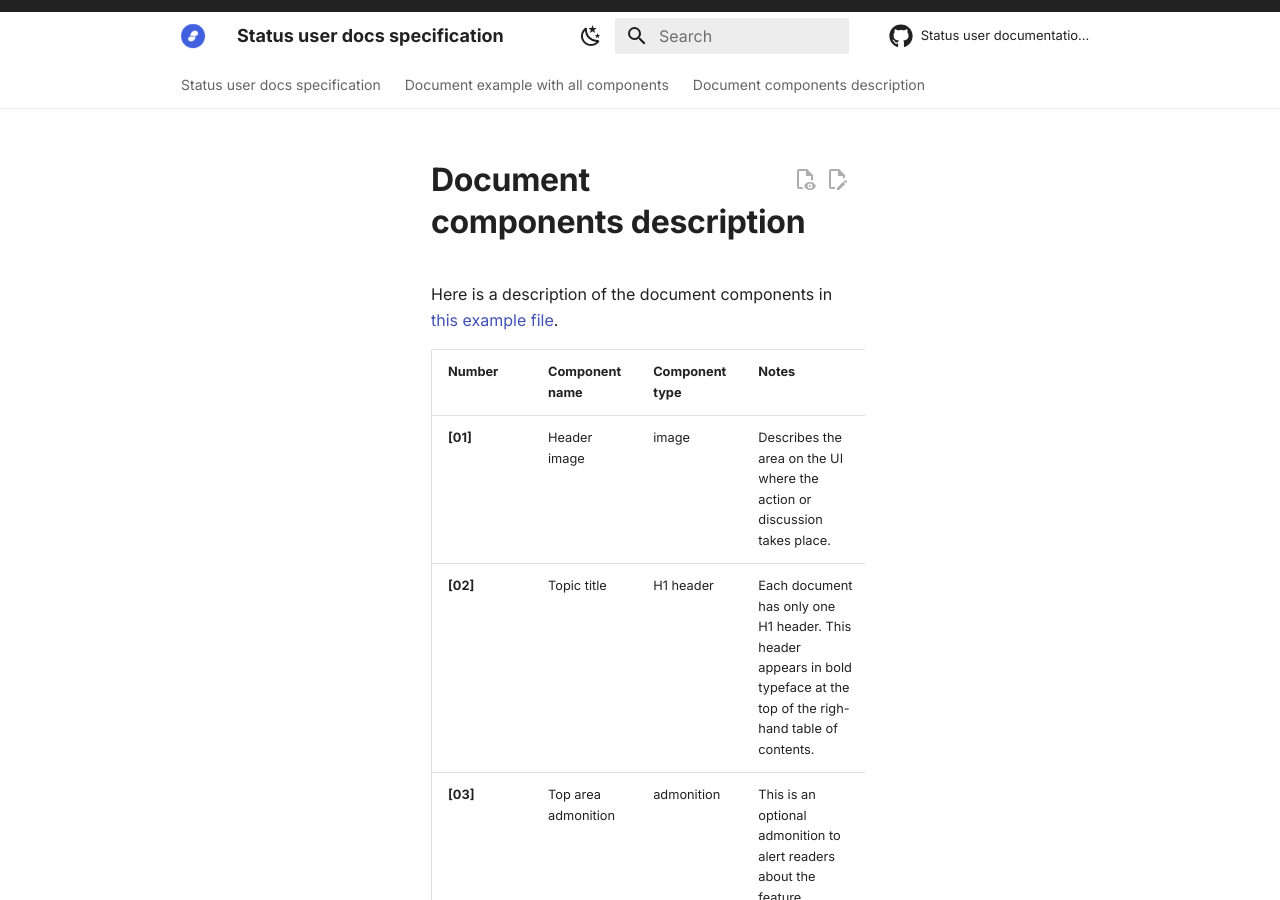
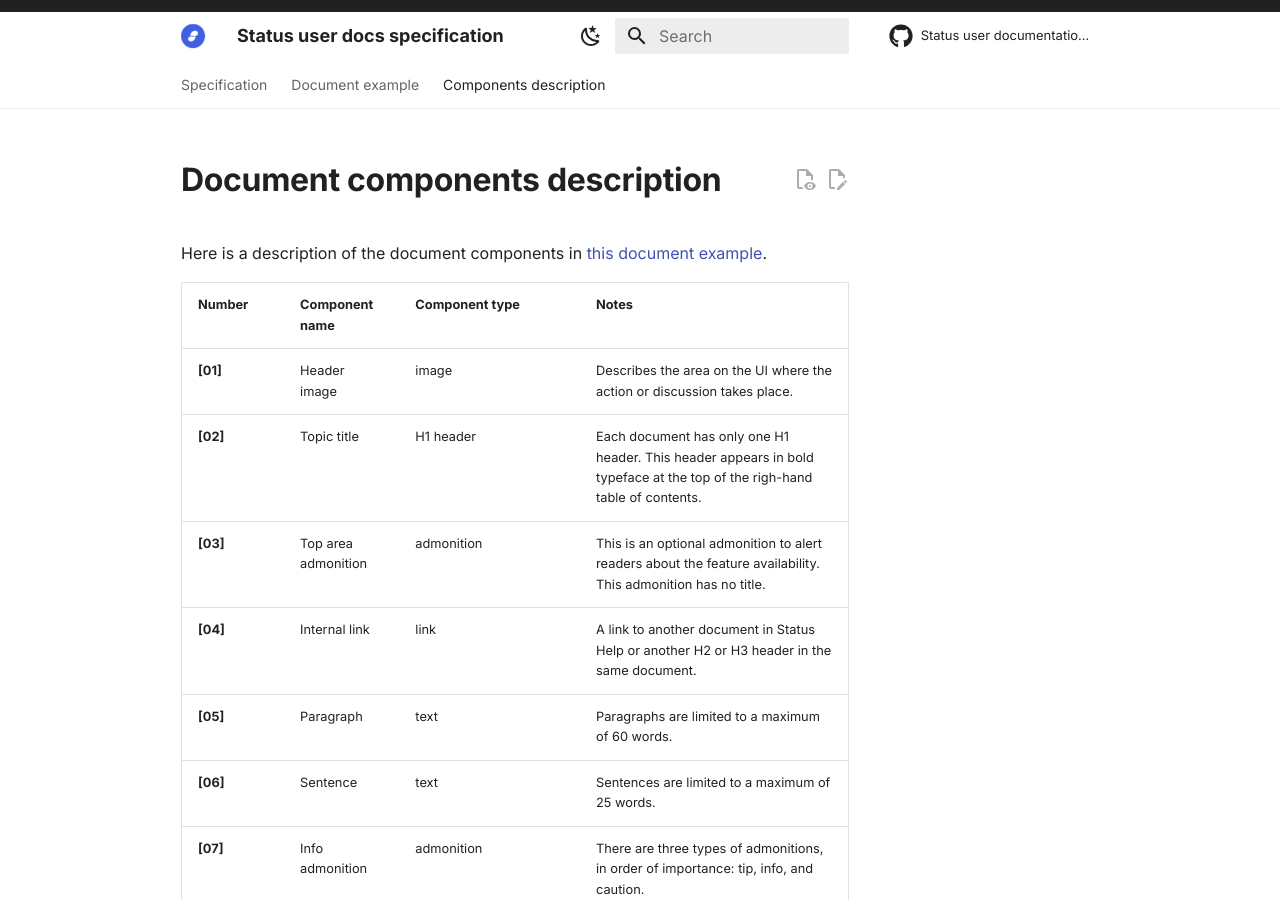
Before and after one commit to jorge-campo/Status-User-Documentation-and-Information-Architecture, an MkDocs documentation site: the page built from docs/document-components-description.md, in a window 1280 px wide and 900 px high. Built offline with MkDocs 1.6.1 and Material for MkDocs 9.7.7, drawn with Linux system fonts in a browser that asks for light colours; comment, search, counter and statistics services are not loaded.

Commit message:
links fixes - remove left-hand side ToC

```diff
--- a/docs/document-components-description.md
+++ b/docs/document-components-description.md
@@ -1,6 +1,11 @@
+---
+hide:
+  - navigation
+---
+
 # Document components description
 
-Here is a description of the document components in [this example file](./document-example-with-all-components.md).
+Here is a description of the document components in [this document example](./document-example-with-all-components.md).
 
 | Number | Component name | Component type | Notes |
 |:---|:---|:---|:---|
--- a/mkdocs.yml
+++ b/mkdocs.yml
@@ -130,6 +130,6 @@
 
 # Page tree (for the hamburger menu navigation)
 nav:
-  - Status user docs specification: index.md
-  - Document example with all components: document-example-with-all-components.md
-  - Document components description: document-components-desription.md
+  - Specification: index.md
+  - Document example: document-example-with-all-components.md
+  - Components description: document-components-description.md
```
Also changed, not shown: docs/document-example-with-all-components.md (+5 -0 lines), docs/index.md (+1 -1 lines).
